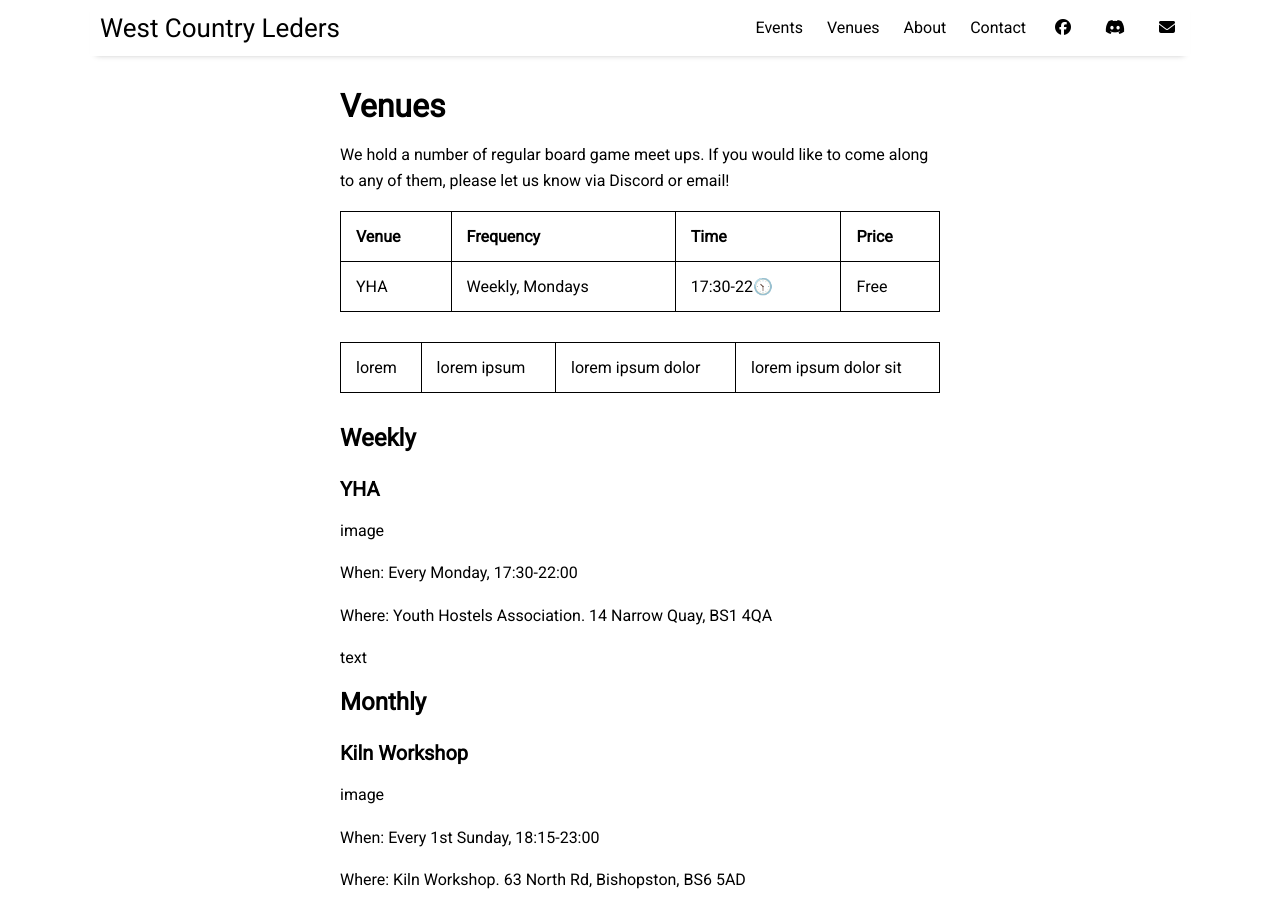
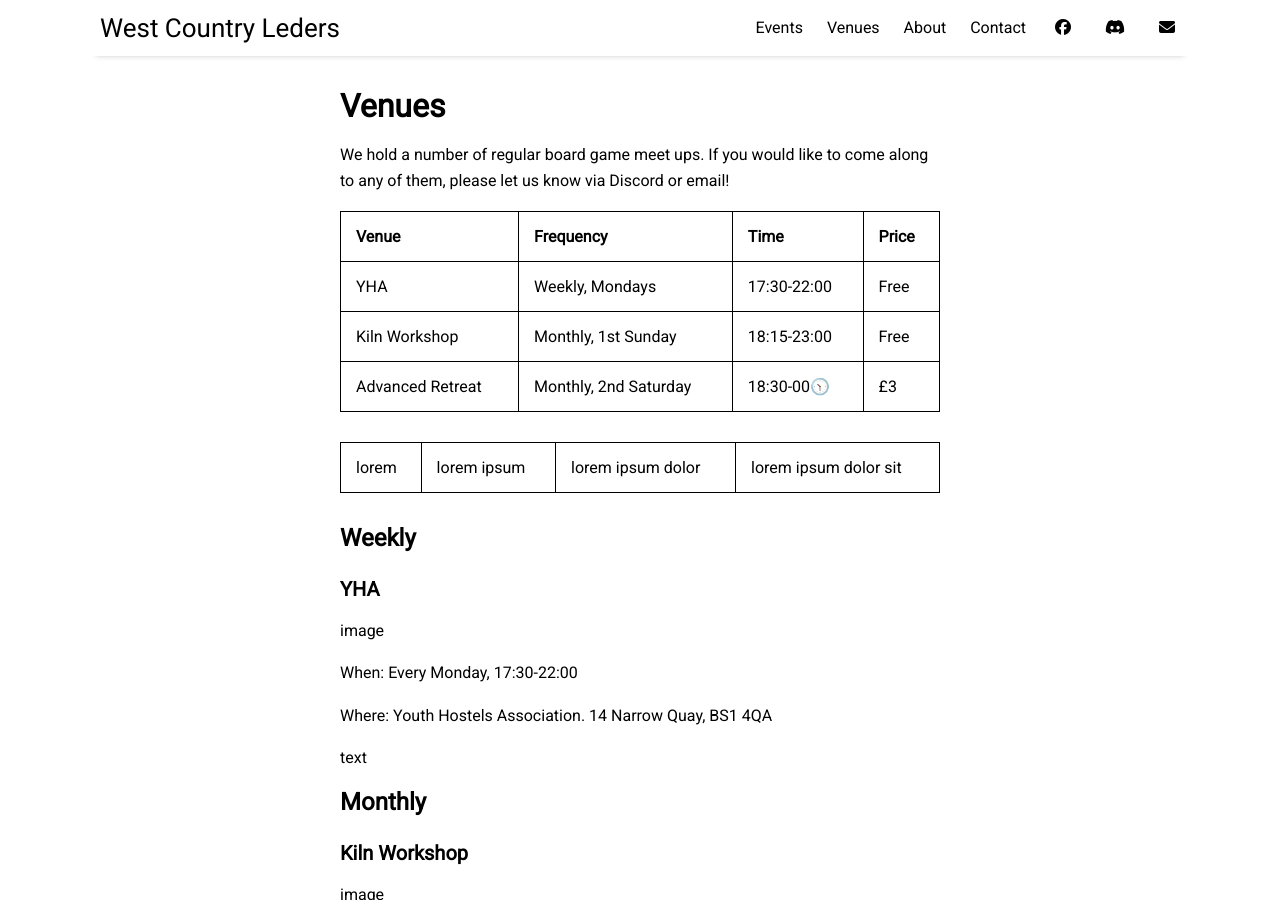
Before and after one commit to ChilledEther/west-country-leders-new, a Jekyll site: the page built from pages/venues.md, in a window 1280 px wide and 900 px high. Built offline with Jekyll 4.4.1, drawn with Linux system fonts in a browser that asks for light colours.

Commit message:
Update venues.md

```diff
--- a/pages/venues.md
+++ b/pages/venues.md
@@ -9,7 +9,9 @@ We hold a number of regular board game meet ups. If you would like to come along
 
 Venue          |  Frequency          |  Time          |  Price
 ---------------|---------------------|----------------|--------
-YHA            |  Weekly, Mondays    |  17:30-22🕥    |  Free
+YHA            |  Weekly, Mondays    |  17:30-22:00   |  Free
+Kiln Workshop  |  Monthly, 1st Sunday|  18:15-23:00   | Free
+Advanced Retreat|  Monthly, 2nd Saturday |  18:30-00🕥|  £3
 
 
 
```
